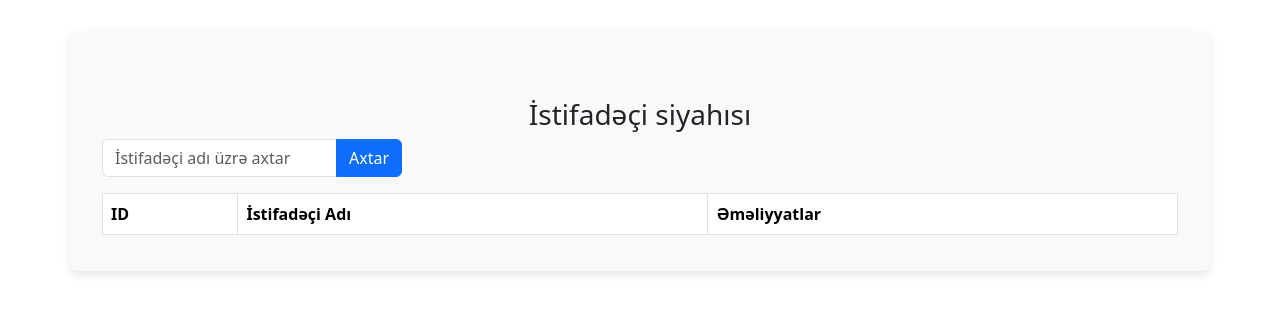
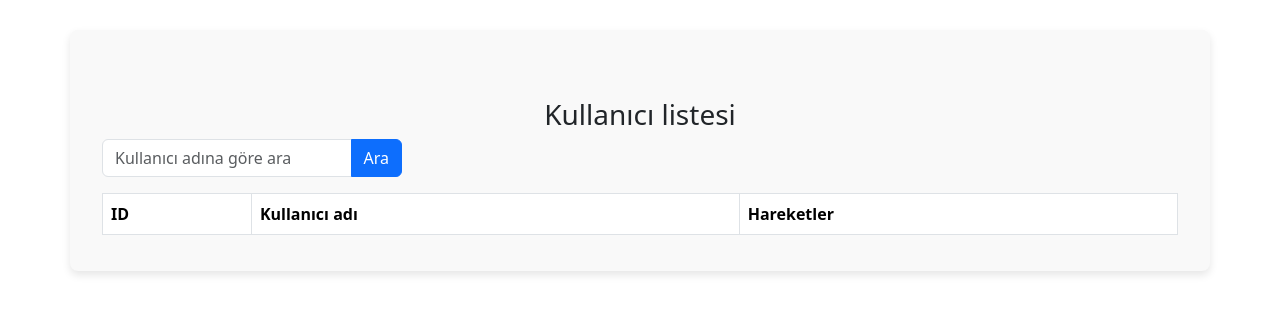
Before and after one commit to BabekMursalov/medical_proV2, a Django app: page /module_results/ in a window 1280 px wide. Shown: the part 60-374 px from the top of the page. Run offline with Django 4.2, Linux system fonts and the light colour scheme; lists and menus that the app fills with data are empty.

Commit message:
Update module_results.html

```diff
--- a/templates/module_results.html
+++ b/templates/module_results.html
@@ -2,12 +2,12 @@
 
 {% block content %}
 <div class="container mt-5">
-    <h3 class="text-center">İstifadəçi siyahısı</h3>
+    <h3 class="text-center">Kullanıcı listesi</h3>
 
     <!-- İstifadəçi axtarış inputu və axtar düyməsi -->
     <div class="input-group mb-3" style="max-width: 300px;">
-        <input type="text" class="form-control" id="userSearch" placeholder="İstifadəçi adı üzrə axtar">
-        <button class="btn btn-primary" onclick="filterUsers()">Axtar</button>
+        <input type="text" class="form-control" id="userSearch" placeholder="Kullanıcı adına göre ara">
+        <button class="btn btn-primary" onclick="filterUsers()">Ara</button>
     </div>
 
     <!-- İstifadəçilərin siyahısı -->
@@ -15,8 +15,8 @@
         <thead>
             <tr>
                 <th>ID</th>
-                <th>İstifadəçi Adı</th>
-                <th>Əməliyyatlar</th>
+                <th>Kullanıcı adı</th>
+                <th>Hareketler</th>
             </tr>
         </thead>
         <tbody id="userTable">
@@ -30,23 +30,23 @@
 
         <!-- Həftə seçimi -->
         <div class="mt-4" id="weekSelection" style="display: none;">
-            <label for="weekSelect">Həftə Seçimi</label>
+            <label for="weekSelect">Hafta seçimi</label>
             <select id="weekSelect" class="form-select" onchange="loadModules()">
-                <option selected disabled>Həftə seçin</option>
+                <option selected disabled>Hafta seçin</option>
             </select>
         </div>
 
         <!-- Modul seçimi -->
         <div class="mt-4" id="moduleSelection" style="display: none;">
-            <label for="moduleSelect">Modul Seçimi</label>
+            <label for="moduleSelect">Modül Seçimi</label>
             <select id="moduleSelect" class="form-select">
-                <option selected disabled>Modul seçin</option>
+                <option selected disabled>Modül seçin</option>
             </select>
         </div>
 
         <!-- Göstər düyməsi -->
         <div class="text-center mt-4">
-            <button class="btn btn-primary" onclick="showResultsInNewTab()">Göstər</button>
+            <button class="btn btn-primary" onclick="showResultsInNewTab()">Göster</button>
         </div>
     </div>
 </div>
@@ -70,7 +70,7 @@ function filterUsers() {
                     row.innerHTML = `
                         <td>${user.id}</td>
                         <td>${user.username}</td>
-                        <td><button class="btn btn-primary" onclick="loadWeeks(${user.id}, '${user.username}')">İstifadəçinin modul nəticələri</button></td>
+                        <td><button class="btn btn-primary" onclick="loadWeeks(${user.id}, '${user.username}')">Kullanıcının modül sonuçları</button></td>
                     `;
                     userTable.appendChild(row);
                 });
@@ -84,18 +84,18 @@ function filterUsers() {
 // İstifadəçi üçün həftələri yüklə
 function loadWeeks(userId, username) {
     selectedUserId = userId;
-    document.getElementById("selectedUserName").innerText = `İstifadəçi: ${username}`;
+    document.getElementById("selectedUserName").innerText = `Kullanıcı: ${username}`;
     document.getElementById("weekModuleSelection").style.display = 'block';
 
     fetch(`/module_results/user/${userId}/weeks/`)
         .then(response => response.json())
         .then(data => {
             const weekSelect = document.getElementById("weekSelect");
-            weekSelect.innerHTML = '<option selected disabled>Həftə seçin</option>';
+            weekSelect.innerHTML = '<option selected disabled>Hafta seç</option>';
             data.weeks.forEach(week => {
                 const option = document.createElement("option");
                 option.value = week.number;
-                option.textContent = `Həftə ${week.number}`;
+                option.textContent = `Hafta ${week.number}`;
                 weekSelect.appendChild(option);
             });
             document.getElementById("weekSelection").style.display = 'block';
@@ -110,7 +110,7 @@ function loadModules() {
         .then(response => response.json())
         .then(data => {
             const moduleSelect = document.getElementById("moduleSelect");
-            moduleSelect.innerHTML = '<option selected disabled>Modul seçin</option>';
+            moduleSelect.innerHTML = '<option selected disabled>Modül seçin</option>';
             data.modules.forEach(module => {
                 const option = document.createElement("option");
                 option.value = module.id; // Sabit xəritədən ID
@@ -132,7 +132,7 @@ function showResultsInNewTab() {
         const url = `/module_results/user/${selectedUserId}/week/${weekNumber}/module/${moduleId}/`;
         window.open(url, '_blank'); // Yeni tabda açır
     } else {
-        alert("Zəhmət olmasa, həftə və modulu seçin.");
+        alert("Lütfen hafta ve modül seçin");
     }
 }
 
```
